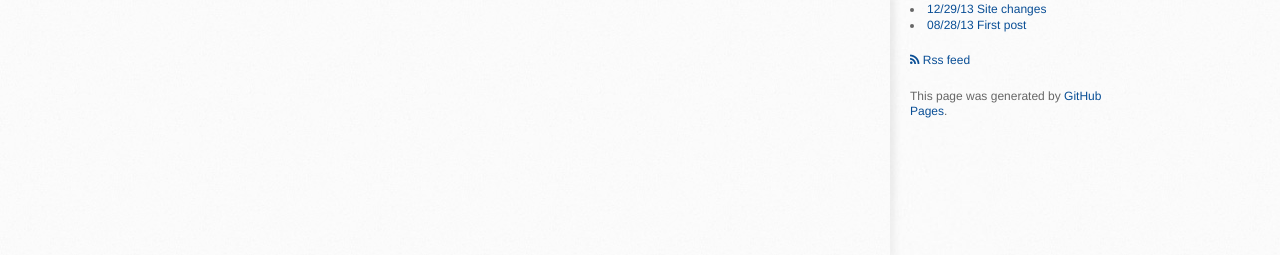
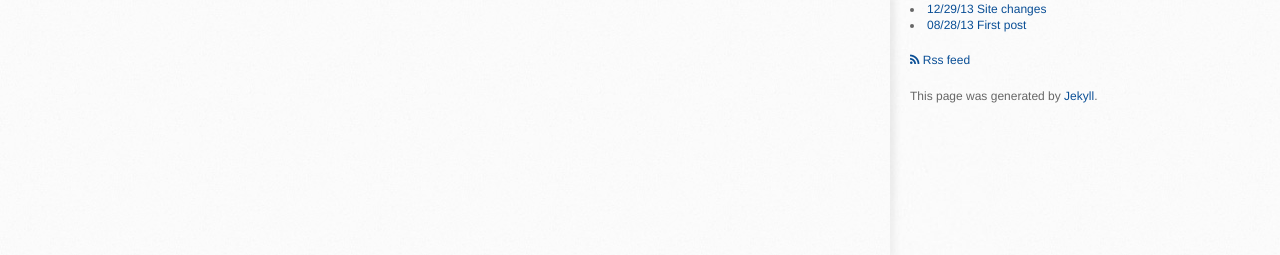
Before and after one commit to styxit/styxit.github.io, a Jekyll site: the page built from archive.md, in a window 1280 px wide. Shown: the part 383-638 px from the top of the page. Built offline with Jekyll 4.4.1, drawn with Linux system fonts in a browser that asks for light colours; nearby versions of some CDN libraries.

Commit message:
Replace link to GHpages with jekyll

```diff
--- a/_includes/sidebar.html
+++ b/_includes/sidebar.html
@@ -22,4 +22,4 @@
   <a href="/feed.xml"><i class="icon-rss"></i> Rss feed</a>
 </p>
 
-<p>This page was generated by <a href="http://pages.github.com">GitHub Pages</a>.</p>
+<p>This page was generated by <a href="http://jekyllrb.com">Jekyll</a>.</p>
```
